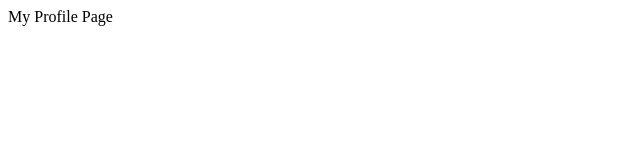
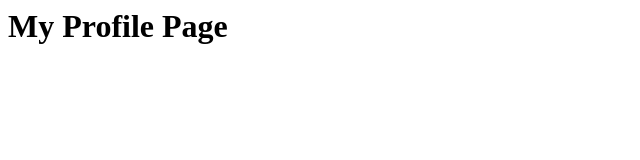
Before and after one commit to custompointofview/myactualname, a plain HTML site: page index.html in a window 1280 px wide. Shown: the whole page, without its empty margins (0-640 px from the left). Drawn offline with Linux system fonts and the light colour scheme.

Commit message:
Adding the h1 tag

```diff
--- a/index.html
+++ b/index.html
@@ -1 +1 @@
-<html><body>My Profile Page</body><page>
+<html><body><h1>My Profile Page</h1></body><page>
```
